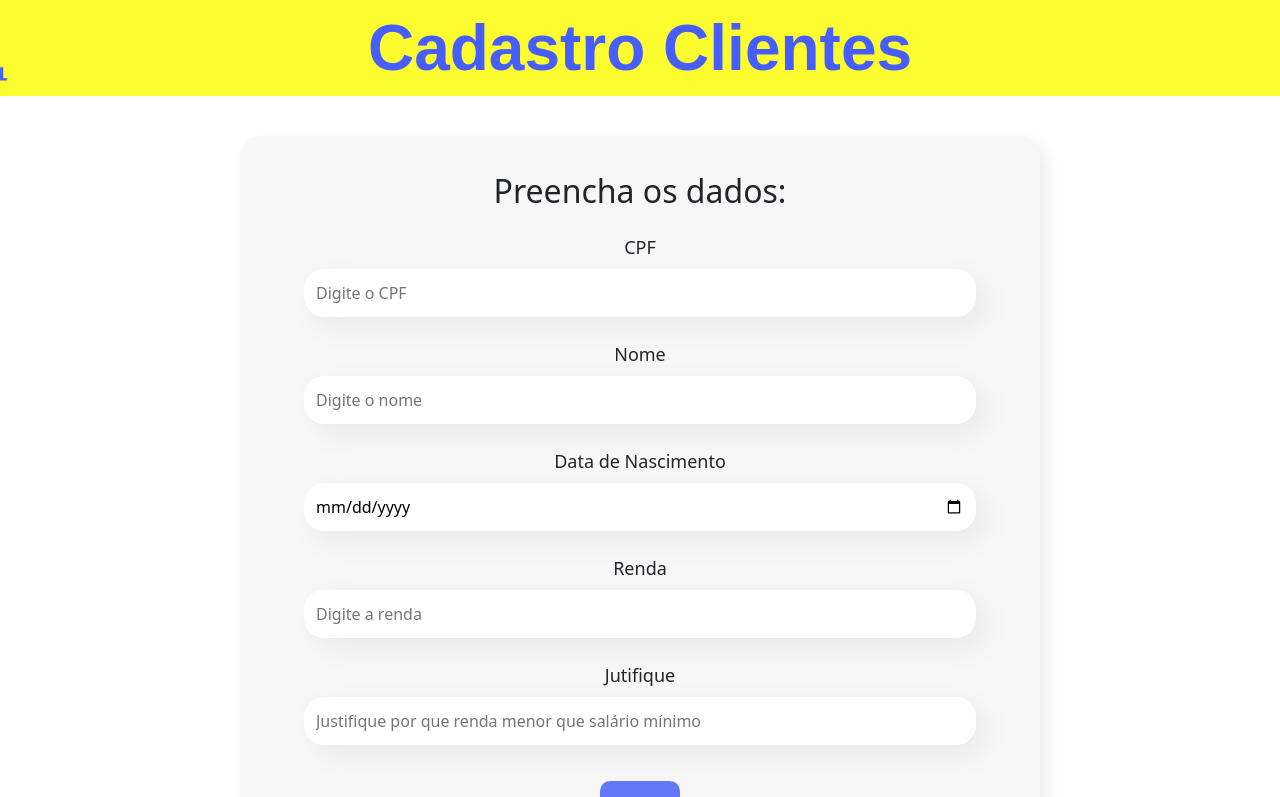
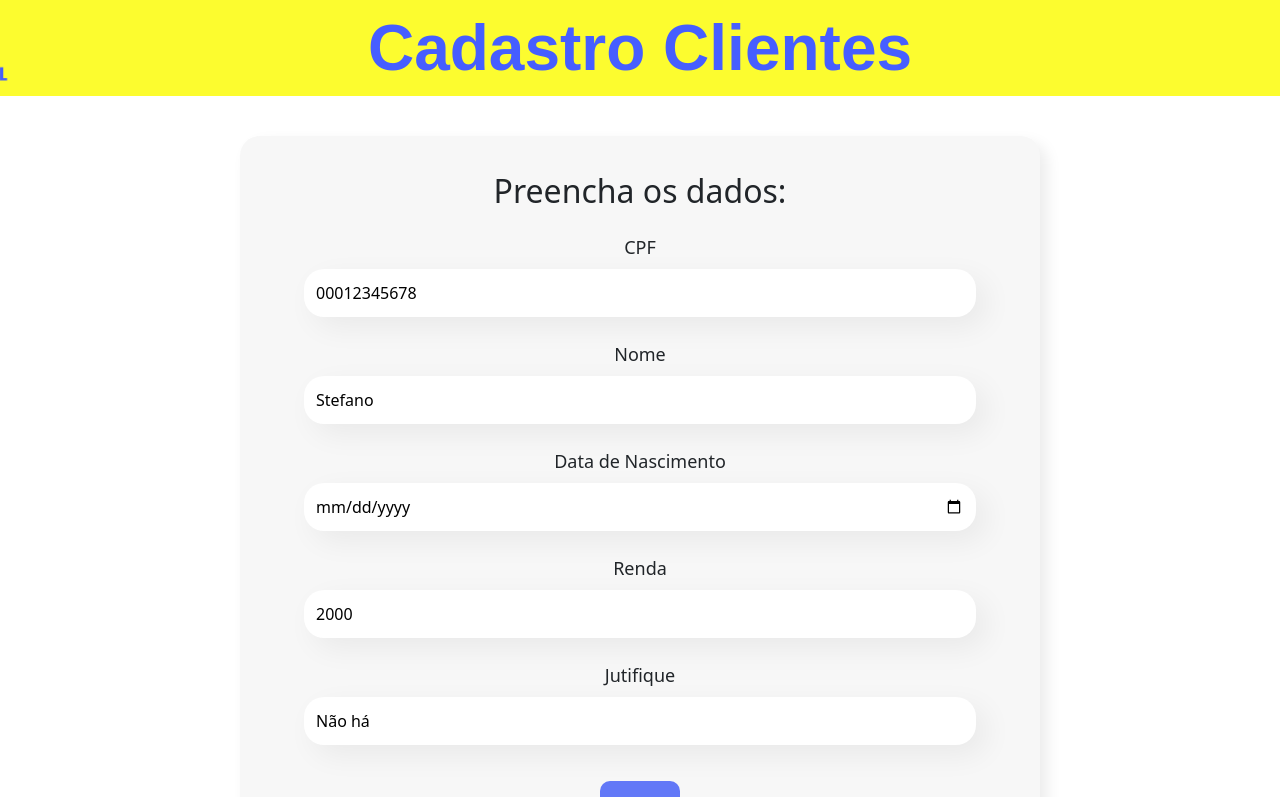
Before and after one commit to stefanocbl/cadastro-banco-do-barril, a React (Create React App) app: page / in a window 1280 px wide. Shown: the top 797 px of the page. Built offline with nearby package versions, Linux system fonts and the light colour scheme.

Commit message:
Leitura dos inputs

```diff
--- a/src/Componentes/Botao/index.js
+++ b/src/Componentes/Botao/index.js
@@ -1,7 +1,8 @@
 import './Botao.css'
 
-const Botao = ({texto}) => {
-    return <button className="botao">
+const Botao = ({ texto, tipo, aoSubmeter }) => {
+    return <button type={tipo} className="botao"
+    onClick={aoSubmeter}>
         {texto}
     </button>
 }
--- a/src/Componentes/Cadastro/index.js
+++ b/src/Componentes/Cadastro/index.js
@@ -1,19 +1,17 @@
 import "./Cadastro.css";
 
-export const Cadastro = ({ label, tipo, placeholder, valor }) => {
+export const Cadastro = ({ label, tipo, placeholder, valor, valorIput }) => {
 
-  const pegarValor = (evento) => {
-    console.log(evento.target.value);
-  };
+
 
   return (
     <div className="cadastro">
       <label>{label}</label>
       <input
+        type={tipo}
         value={valor}
-        type={tipo}
         placeholder={placeholder}
-        onChange={pegarValor}
+        onChange={valorIput}
       />
     </div>
   );
--- a/src/Componentes/Formulario/index.js
+++ b/src/Componentes/Formulario/index.js
@@ -5,23 +5,75 @@ import { useState } from "react";
 // import { Button } from "react-bootstrap";
 
 export const Formulario = () => {
-  const [cpf, setCpf] = useState("");
-  const [nome, setNome] = useState("");
+  const [cpf, setCpf] = useState("00012345678");
+  const [nome, setNome] = useState("Stefano");
   const [nascimento, setNascimento] = useState("");
-  const [renda, setRenda] = useState("");
+  const [renda, setRenda] = useState("2000");
+  const [justificativa, setJustificativa] = useState("Não há");
+
+  const handleData = (evento) => {
+    setCpf(evento.target.value);
+  };
+
+  const handleSubmit = (evento) => {
+    evento.preventDefault();
+
+    const dadosCliente = {
+      cpf,
+      nome,
+      nascimento,
+      renda,
+      justificativa,
+    };
+
+    console.log(dadosCliente);
+  };
 
   return (
     <section className="formulario-container">
       <form className="formulario">
         <h2>Preencha os dados:</h2>
-        <Cadastro label="CPF" tipo="number" placeholder="Digite o CPF" />
-        <Cadastro label="Nome" tipo="text" placeholder="Digite o nome" />
-        <Cadastro label="Data de Nascimento" tipo="date" />
-        <Cadastro label="Renda" tipo="number" placeholder="Digite a renda" />
-        <Cadastro label="Jutifique" tipo="text" placeholder="Justifique por que renda menor que salário mínimo" />
-
-
-        <Botao texto={"Salvar"} type={"submit"}></Botao>
+        <Cadastro
+          label="CPF"
+          tipo="number"
+          placeholder="Digite o CPF"
+          valor={cpf}
+          valorIput={evento => setCpf(evento.target.value)}
+        />
+        <Cadastro
+          label="Nome"
+          tipo="text"
+          placeholder="Digite o nome"
+          valor={nome}
+          valorIput={evento => setNome(evento.target.value)}
+        />
+        <Cadastro
+        label="Data de Nascimento"
+        tipo="date"
+        valor={nascimento}
+        valorIput={evento => setNascimento(evento.target.value)}
+        />
+        <Cadastro
+          label="Renda"
+          tipo="number"
+          placeholder="Digite a renda"
+          valor={renda}
+          valorIput={evento => setRenda(evento.target.value)}
+        />
+        {
+          <Cadastro
+            label="Jutifique"
+            tipo="text"
+            placeholder="Justificativa de renda"
+            valor={justificativa}
+            valorIput={evento => setJustificativa(evento.target.value)}
+          />
+        }
+        <Botao
+          texto={"Salvar"}
+          tipo={"submit"}
+          aoSubmeter={handleSubmit}
+        ></Botao>
         {/* <Button variant="primary">Salvar</Button> */}
       </form>
     </section>
```
